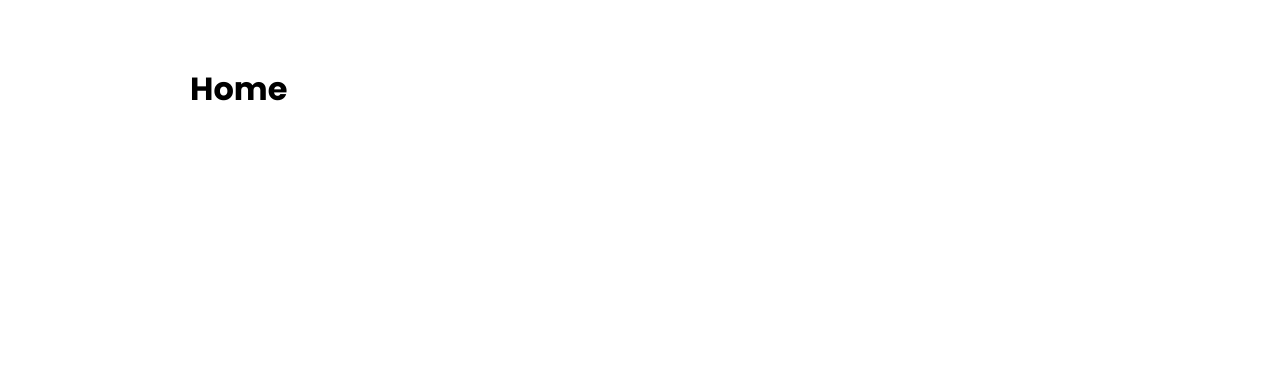
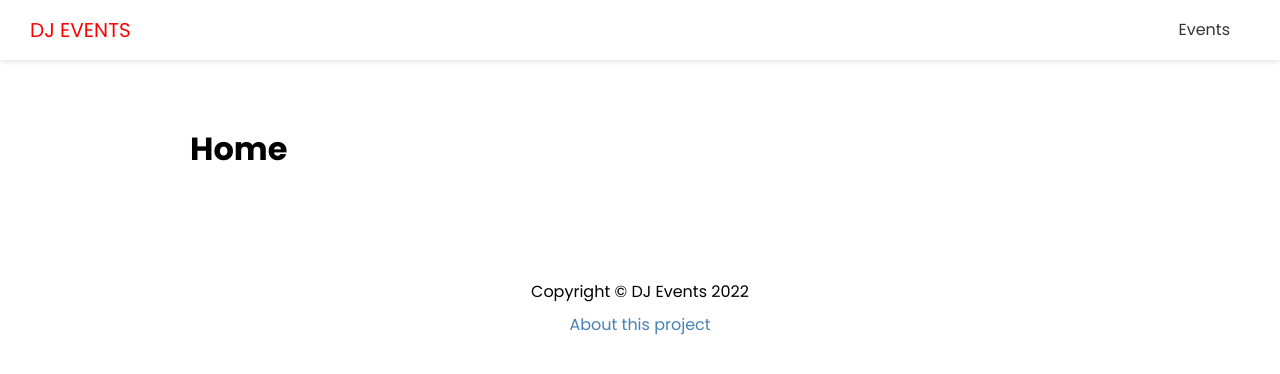
Before and after one commit to MilicTG/dj-events-frontend, a Next.js app: page / in a window 1280 px wide. Shown: the top 374 px of the page. Built offline with nearby package versions, Linux system fonts and the light colour scheme.

Commit message:
Header and Footer

```diff
--- /dev/null
+++ b/components/Footer.js
@@ -0,0 +1,16 @@
+import React from "react";
+import Link from "next/link";
+import styles from "../styles/Footer.module.css";
+
+function Footer() {
+  return (
+    <footer className={styles.footer}>
+      <p>Copyright &copy; DJ Events 2022</p>
+      <p>
+        <Link href="/about">About this project</Link>
+      </p>
+    </footer>
+  );
+}
+
+export default Footer;
--- /dev/null
+++ b/components/Header.js
@@ -0,0 +1,27 @@
+import React from "react";
+import Link from "next/link";
+import styles from "../styles/Header.module.css";
+
+function Header() {
+  return (
+    <header className={styles.header}>
+      <div className={styles.logo}>
+        <Link href="/">
+          <a>DJ Events</a>
+        </Link>
+      </div>
+
+      <nav>
+        <ul>
+          <li>
+            <Link href="/events">
+              <a>Events</a>
+            </Link>
+          </li>
+        </ul>
+      </nav>
+    </header>
+  );
+}
+
+export default Header;
--- a/components/Layout.js
+++ b/components/Layout.js
@@ -1,5 +1,7 @@
 import React from "react";
 import Head from "next/head";
+import Header from "./Header";
+import Footer from "./Footer";
 import styles from "../styles/Layout.module.css";
 
 function Layout({ title, keywords, description, children }) {
@@ -10,7 +12,9 @@ function Layout({ title, keywords, description, children }) {
         <meta name="description" content={description} />
         <meta name="keywords" content={keywords} />
       </Head>
+      <Header />
       <div className={styles.container}>{children}</div>
+      <Footer />
     </div>
   );
 }
--- /dev/null
+++ b/styles/Footer.module.css
@@ -0,0 +1,8 @@
+.footer {
+  margin: 100px 0 40px;
+  text-align: center;
+}
+
+.footer p {
+  margin: 5px 0;
+}
--- /dev/null
+++ b/styles/Header.module.css
@@ -0,0 +1,56 @@
+.header {
+  display: flex;
+  justify-content: space-between;
+  align-items: center;
+  background: #fff;
+  color: #333;
+  height: 60px;
+  padding: 0 30px;
+  box-shadow: 0 2px 5px rgba(0, 0, 0, 0.1);
+}
+
+.header a {
+  color: #333;
+  margin-right: 20px;
+}
+
+.header a:hover {
+  color: #000;
+}
+.header ul {
+  display: flex;
+  align-items: center;
+  justify-content: center;
+  list-style: none;
+}
+
+.logo {
+  color: red;
+  font-size: 20px;
+  text-transform: uppercase;
+}
+
+.logo a {
+  color: red;
+}
+
+@media (max-width: 768px) {
+  .header {
+    flex-direction: column;
+    height: auto;
+  }
+
+  .header ul {
+    margin: 20px 0;
+    flex-direction: column;
+    text-align: center;
+  }
+
+  .header a {
+    margin-right: 0;
+  }
+
+  .logo {
+    margin: 20px 0;
+  }
+}
```
